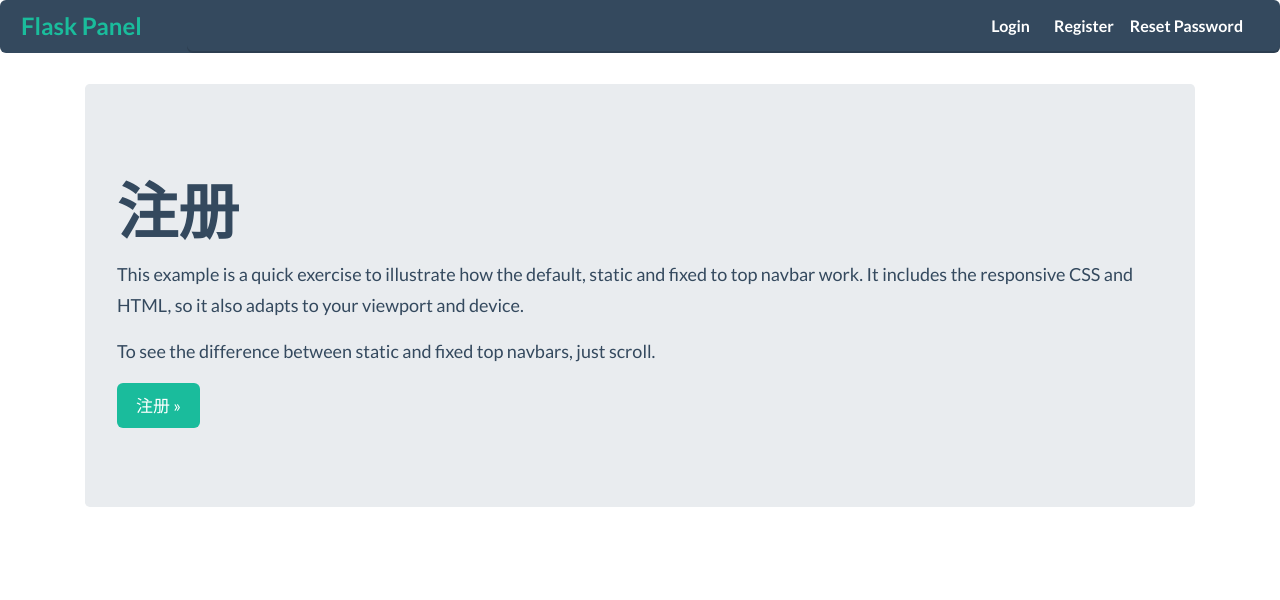
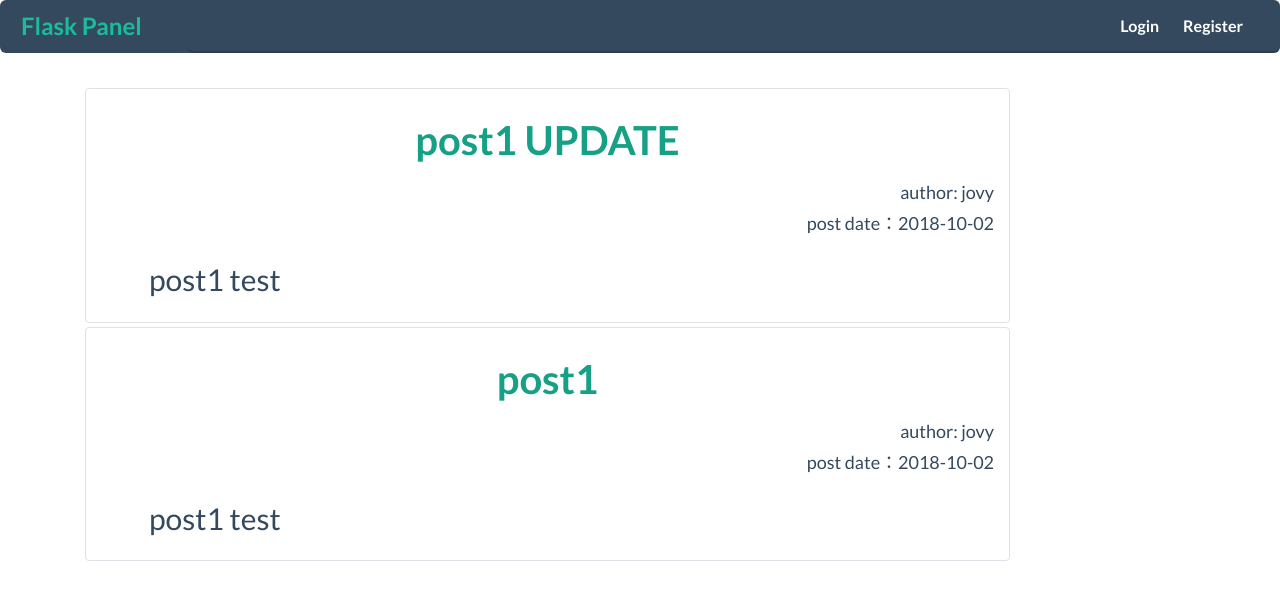
Before and after one commit to PJovy/Flask_Panel, a Flask app: page / in a window 1280 px wide. Shown: the top 600 px of the page. Run offline with Flask 2, Linux system fonts and the light colour scheme; data comes from the database, SQL or seed files in the repository; some libraries are stand-ins or nearby versions.

Commit message:
Show posts in home page. Add post delete and post update function.

```diff
--- /dev/null
+++ b/flaskpanel/demo.py
@@ -0,0 +1,6 @@
+from datetime import datetime
+
+
+date = datetime.utcnow().date()
+
+print(date)
--- a/flaskpanel/routes.py
+++ b/flaskpanel/routes.py
@@ -1,14 +1,18 @@
 from flask import render_template, url_for, flash, redirect, request, current_app
 from flask_login import login_user, current_user, logout_user, login_required
-from flaskpanel import app, db, bcrypt
-from flaskpanel.forms import RegistrationForm, LoginForm, ResetPasswordForm, VerifyResetPasswordForm
-from flaskpanel.models import User
+from flask_mail import Message
+from flaskpanel import app, db, bcrypt, mail
+from flaskpanel.forms import RegistrationForm, LoginForm, ResetPasswordForm, VerifyResetPasswordForm, PostNew, \
+    PostUpdate
+from flaskpanel.models import User, Post
 
 
 @app.route('/home')
 @app.route('/')
 def home():
-    return render_template('home.html')
+    posts = Post.query.order_by(Post.date_post.desc()).all()
+    print(posts)
+    return render_template('home.html', posts=posts)
 
 
 @app.route('/register', methods=['GET', 'POST'])
@@ -101,3 +105,54 @@ def verify_reset_password(token):
         flash('Your password has been update! You are now able to log in', 'success')
         return redirect(url_for('login'))
     return render_template('verify_reset_password.html', form=form)
+
+
+@app.route('/post_new', methods=['POST', 'GET'])
+@login_required
+def post_new():
+    form = PostNew()
+    if form.validate_on_submit():
+        title = form.title.data
+        author = form.author.data
+        content = form.content.data
+        post = Post(title=title, author=author, content=content)
+        db.session.add(post)
+        db.session.commit()
+        flash('Your post has been added!', 'success')
+        return redirect('home')
+    return render_template('post_new.html', form=form)
+
+
+@app.route('/post/<post_id>')
+def post(post_id):
+    post = Post.query.get_or_404(post_id)
+    return render_template('post.html', post=post)
+
+
+@app.route('/post/<int:post_id>/post_delete')
+@login_required
+def post_delete(post_id):
+    post = Post.query.get_or_404(post_id)
+    db.session.delete(post)
+    db.session.commit()
+    flash('This post has been deleted.', 'info')
+    return redirect(url_for('home'))
+
+
+@app.route('/post/<int:post_id>/post_update', methods=['GET', 'POST'])
+@login_required
+def post_update(post_id):
+    post = Post.query.get_or_404(post_id)
+    form = PostUpdate()
+    if form.validate_on_submit():
+        post.title = form.title.data
+        post.author = form.author.data
+        post.content = form.content.data
+        db.session.commit()
+        flash('Your post has been updated.', ' success')
+        return redirect(url_for('post', post_id=post.id))
+    elif request.method == 'GET':
+        form.title.data = post.title
+        form.author.data = post.author
+        form.content.data = post.content
+    return render_template('post_update.html', form=form)
--- a/flaskpanel/static/css/main.css
+++ b/flaskpanel/static/css/main.css
@@ -5,3 +5,12 @@
     background-color: #ffffff;
     box-shadow: inset 0px 0px 3px 0px black;
 }
+
+.post {
+    background: #ffffff;
+    /*background: #444444;*/
+    padding: 10px 20px;
+    border: 1px solid #dddddd;
+    border-radius: 5px;
+    margin-bottom: 30px;
+}
--- a/flaskpanel/templates/home.html
+++ b/flaskpanel/templates/home.html
@@ -1,13 +1,15 @@
 {% extends 'layout.html' %}
 
 {% block content %}
-  <div class="jumbotron">
-    <h1>注册</h1>
-    <p>This example is a quick exercise to illustrate how the default, static and fixed to top navbar work.
-      It includes the responsive CSS and HTML, so it also adapts to your viewport and device.</p>
-    <p>To see the difference between static and fixed top navbars, just scroll.</p>
-    <p>
-      <a class="btn btn-lg btn-primary" href="{{ url_for('register') }}" role="button">注册 &raquo;</a>
-    </p>
-  </div>
+
+  {% for post in posts %}
+    <div class="col-md-10 border rounded center-block col-md-8 mb-1 mt-1">
+      <article>
+        <a href="{{ url_for('post', post_id=post.id) }}"><h3 class="text-center">{{ post.title }}</h3></a>
+        <p class="text-right mb-0">author: {{ post.author }}</p>
+        <p class="text-right">post date：{{ post.date_post.date() }}</p>
+        <p class="text-justify pl-5" style="font-size: 30px">{{ post.content[:50] }}</p>
+      </article>
+    </div>
+  {% endfor %}
 {% endblock %}
--- a/flaskpanel/templates/layout.html
+++ b/flaskpanel/templates/layout.html
@@ -30,7 +30,6 @@
         {% else %}
           <li><a class="nav-item nav-link mr-2" href="{{ url_for('login') }}">Login</a></li>
           <li><a class="nav-item nav-link" href="{{ url_for('register') }}">Register</a></li>
-          <li><a class="nav-item nav-link" href="{{ url_for('reset_password') }}">Reset Password</a></li>
         {% endif %}
       </ul>
     </div>
--- a/flaskpanel/templates/login.html
+++ b/flaskpanel/templates/login.html
@@ -39,6 +39,10 @@
           </div>
           <div class="form-group">
             {{ form.submit(class="btn btn-primary") }}
+            <br>
+            <small><a href="{{ url_for('register') }}">Register now ?</a></small>
+            <br>
+            <small><a href="{{ url_for('reset_password') }}">Forget Password ?</a></small>
           </div>
         </fieldset>
       </form>
--- a/flaskpanel/templates/userpanel.html
+++ b/flaskpanel/templates/userpanel.html
@@ -4,7 +4,7 @@
   <div class="container">
     <ul class="nav nav-pills nav-stacked" role="tablist">
       <li><a class="nav-link active" href="#">User's Home</a></li>
-      <li><a class="nav-link" href="#">Details</a></li>
+      <li><a class="nav-link" href="{{ url_for('post_new') }}">New Post</a></li>
     </ul>
 
     <div class="col-md-8">
```
Also changed, not shown: flaskpanel/forms.py (+15 -1 lines), flaskpanel/models.py (+7 -6 lines), flaskpanel/templates/post.html (added, +17 -0 lines), flaskpanel/templates/post_new.html (added, +65 -0 lines), flaskpanel/templates/post_update.html (added, +65 -0 lines), flaskpanel/templates/register.html (+4 -3 lines), flaskpanel/site.db.
